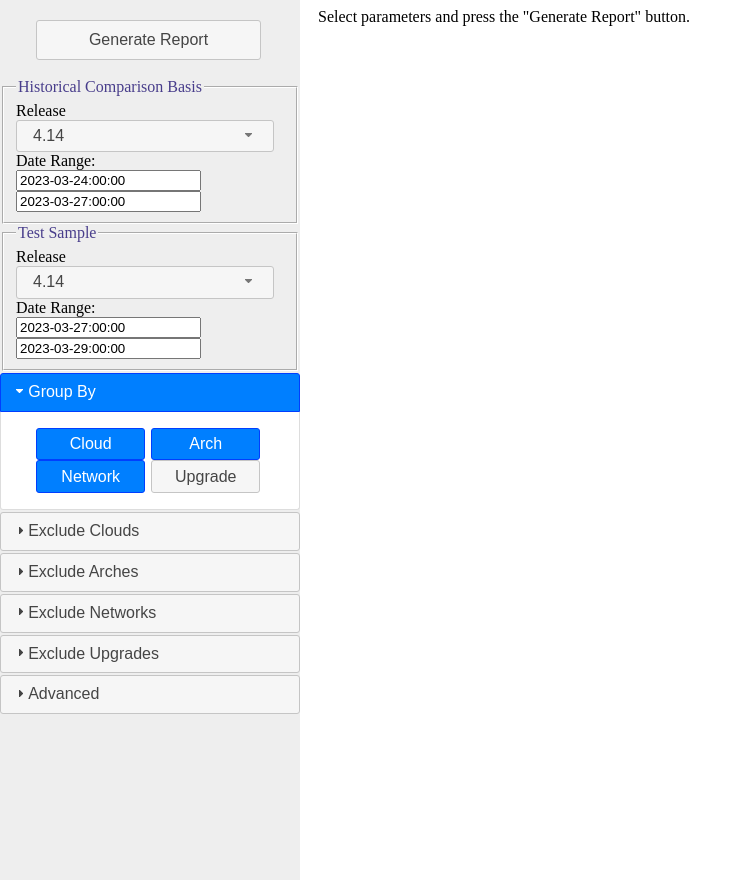
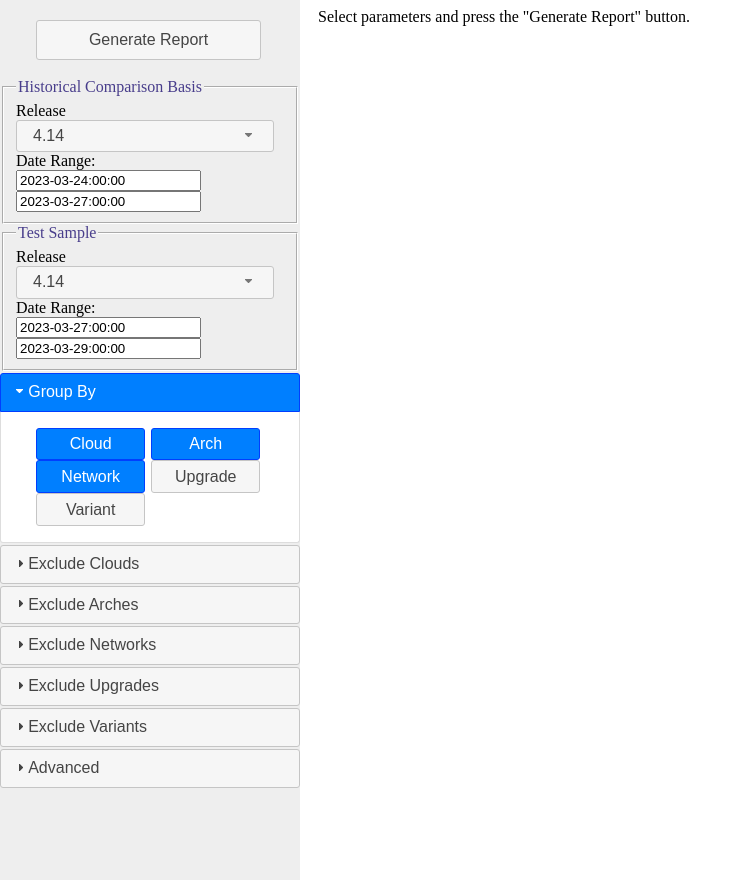
Before and after one commit to jupierce/fishers_exact, a Django app: page /main/ in a window 1280 px wide. Shown: the whole page, without its empty margins (0-752 px from the left). Run offline with Django 4.2, Linux system fonts and the light colour scheme; parts of the project's set-up code (start-up, migrations or seed data) failed here and were passed over; some libraries are stand-ins or nearby versions.

Commit message:
Adding variants as NURP-level attribute

```diff
--- a/readiness/main/views.py
+++ b/readiness/main/views.py
@@ -136,6 +136,7 @@ class AllComponentsTable(tables.Table):
 
 COLUMN_TEST_NAME = 'test_name'
 COLUMN_TESTSUITE = 'testsuite'
+COLUMN_FLAT_VARIANTS = 'flat_variants'
 COLUMN_TOTAL_COUNT = 'total_count'
 COLUMN_SUCCESS_COUNT = 'success_count'
 COLUMN_FLAKE_COUNT = 'flake_count'
@@ -173,6 +174,7 @@ def report(request):
     target_platform_name = insufficient_sanitization('platform', None)
     target_upgrade_name = insufficient_sanitization('upgrade', None)
     target_arch_name = insufficient_sanitization('arch', None)
+    target_variant_name = insufficient_sanitization('variant', None)
     target_network_name = insufficient_sanitization('network', None)
     target_environment_name = insufficient_sanitization('environment', None)
 
@@ -182,6 +184,7 @@ def report(request):
     exclude_arches_param = insufficient_sanitization('exclude_arches', None)
     exclude_networks_param = insufficient_sanitization('exclude_networks', None)
     exclude_upgrades_param = insufficient_sanitization('exclude_upgrades', None)
+    exclude_variants_param = insufficient_sanitization('exclude_variants', None)
 
     j = Junit
     pqb = select(
@@ -190,17 +193,19 @@ def report(request):
         j.arch,
         j.platform,
         j.test_id,
+        j.flat_variants,
         concat(any_value(j.testsuite), ":", any_value(j.test_name)).label(COLUMN_TEST_NAME),
         any_value(j.testsuite).label(COLUMN_TESTSUITE),
         count(j.test_id).label(COLUMN_TOTAL_COUNT),
         sum(j.success_val).label(COLUMN_SUCCESS_COUNT),
         sum(j.flake_count).label(COLUMN_FLAKE_COUNT),
     ).group_by(
+        j.test_id,
+        j.platform,
         j.network,
         j.upgrade,
         j.arch,
-        j.platform,
-        j.test_id,
+        j.flat_variants,
     )
 
     def assert_all_set(lt: Iterable, error_msg: str):
@@ -210,6 +215,16 @@ def report(request):
     assert_all_set((basis_start_dt, basis_end_dt, basis_release), 'At least one basis coordinate has not been specified')
 
     assert_all_set((sample_start_dt, sample_end_dt, sample_release), 'At least one sample coordinate has not been specified')
+
+    context = {
+        'basis_release': basis_release,
+        'basis_start_dt': basis_start_dt,
+        'basis_end_dt': basis_end_dt,
+        'sample_release': sample_release,
+        'sample_start_dt': sample_start_dt,
+        'sample_end_dt': sample_end_dt,
+        'group_by': group_by_param,
+    }
 
     if target_upgrade_name:
         pqb = pqb.filter(
@@ -237,14 +252,16 @@ def report(request):
         )
 
     if exclude_platforms_param:
-        for exclude_prefix in exclude_platforms_param.split(','):
-            if not exclude_prefix:
+        context['exclude_platforms'] = exclude_platforms_param
+        for exclude_element in exclude_platforms_param.split(','):
+            if not exclude_element:
                 continue
             pqb = pqb.filter(
-                j.platform.notlike(f'{exclude_prefix}%')
+                j.platform.notlike(f'{exclude_element}%')
             )
 
     if exclude_arches_param:
+        context['exclude_arches'] = exclude_arches_param
         for exclude_name in exclude_arches_param.split(','):
             if not exclude_name:
                 continue
@@ -253,6 +270,7 @@ def report(request):
             )
 
     if exclude_networks_param:
+        context['exclude_networks'] = exclude_networks_param
         for exclude_name in exclude_networks_param.split(','):
             if not exclude_name:
                 continue
@@ -261,6 +279,7 @@ def report(request):
             )
 
     if exclude_upgrades_param:
+        context['exclude_upgrades'] = exclude_upgrades_param
         upgrade_name_db_mapping = {
             'install': '',
             'minor': 'upgrade-minor',
@@ -271,6 +290,15 @@ def report(request):
                 continue
             pqb = pqb.filter(
                 j.upgrade != upgrade_name_db_mapping[exclude_name]
+            )
+
+    if exclude_variants_param:
+        context['exclude_variants'] = exclude_variants_param
+        for exclude_element in exclude_variants_param.split(','):
+            if not exclude_element:
+                continue
+            pqb = pqb.filter(
+                j.flat_variants.notlike(f'%{exclude_element}%')
             )
 
     # q = f'''
@@ -318,16 +346,6 @@ def report(request):
 
     ordered_environment_names: List[EnvironmentName] = sorted(list(sample_environment_model.get_ordered_environment_names()) + list(basis_environment_model.get_ordered_environment_names()))
 
-    context = {
-        'basis_release': basis_release,
-        'basis_start_dt': basis_start_dt,
-        'basis_end_dt': basis_end_dt,
-        'sample_release': sample_release,
-        'sample_start_dt': sample_start_dt,
-        'sample_end_dt': sample_end_dt,
-        'group_by': group_by_param,
-    }
-
     if target_platform_name:
         context['platform'] = target_platform_name
     if target_network_name:
@@ -336,6 +354,8 @@ def report(request):
         context['upgrade'] = target_upgrade_name
     if target_arch_name:
         context['arch'] = target_arch_name
+    if target_variant_name:
+        context['variant'] = target_variant_name
 
     if confidence_param != "95":
         context['confidence'] = confidence_param
@@ -355,6 +375,8 @@ def report(request):
             link_context['upgrade'] = environment_test_records.upgrade
         if environment_test_records.arch:
             link_context['arch'] = environment_test_records.arch
+        if environment_test_records.variant:
+            link_context['variant'] = environment_test_records.variant
 
     if target_test_id:  # Rendering a specifically requested TestRecordSet test_id
         if not target_environment_name:
@@ -382,6 +404,7 @@ def report(request):
                 ('arch', tables.Column()),
                 ('network', tables.Column()),
                 ('upgrade', tables.Column()),
+                ('variant', tables.Column()),
                 ('status', ImageColumn())
             ]
 
@@ -392,6 +415,7 @@ def report(request):
                     'arch': test_record.arch,
                     'network': test_record.network,
                     'upgrade': test_record.upgrade,
+                    'variant': test_record.flat_variants,
                 }
                 href_params = dict(context)
                 href_params.update(env_attributes)
@@ -452,6 +476,7 @@ def report(request):
                 network=sample_test_record.network,
                 upgrade=sample_test_record.upgrade,
                 arch=sample_test_record.arch,
+                flat_variants=sample_test_record.flat_variants,
                 test_id=sample_test_record.test_id,
                 test_name=sample_test_record.test_name,
                 testsuite=sample_test_record.testsuite,
@@ -476,6 +501,7 @@ def report(request):
             j.network == sample_test_record.network,
             j.upgrade == sample_test_record.upgrade,
             j.arch == sample_test_record.arch,
+            j.flat_variants == sample_test_record.flat_variants,
             j.test_id == sample_test_record.test_id
         ).group_by(
             j.file_path,
--- a/readiness/templates/main/index.html
+++ b/readiness/templates/main/index.html
@@ -181,6 +181,17 @@
                     optional_params += '&exclude_upgrades=' + exclude_upgrades;
                 }
 
+                var exclude_variants = ""
+                $(".exclude-variant-checkbox").each(function() {
+                    if ($(this).is(':checked')) {
+                        exclude_variants += $(this).val() + ",";
+                    }
+                })
+
+                if (exclude_variants) {
+                    optional_params += '&exclude_variants=' + exclude_variants;
+                }
+
                 if (!basis_start_dt || !basis_end_dt || !sample_start_dt || !sample_end_dt || group_by == "") {
                     return;
                 }
@@ -342,6 +353,11 @@
             <input class="group-by-checkbox"  type="checkbox" id="gbc-network" value="network" checked="checked">
             <label for="gbc-upgrade">Upgrade</label>
             <input class="group-by-checkbox"  type="checkbox" id="gbc-upgrade" value="upgrade">
+
+            <br>
+            <label for="gbc-variant">Variant</label>
+            <input class="group-by-checkbox"  type="checkbox" id="gbc-variant" value="variant">
+
         </div>
 
         <h3>Exclude Clouds</h3>
@@ -411,10 +427,49 @@
             <label for="iu-install">No Upgrade</label>
             <input class="exclude-upgrade-checkbox" type="checkbox" id="iu-install" value="install">
             <label for="iu-minor">Y-Stream Upgrade</label>
-            <br>
             <input class="exclude-upgrade-checkbox" type="checkbox" id="iu-minor" value="minor">
             <label for="iu-micro">Z-Stream Upgrade</label>
             <input class="exclude-upgrade-checkbox" type="checkbox" id="iu-micro" value="micro">
+        </div>
+
+        <h3>Exclude Variants</h3>
+        <div>
+            <label for="iv-standard">Standard</label>
+            <input class="exclude-variant-checkbox" type="checkbox" id="iv-standard" value="standard">
+            <br>
+
+            <label for="iv-assisted">Assisted</label>
+            <input class="exclude-variant-checkbox" type="checkbox" id="iv-assisted" value="assisted">
+
+            <label for="iv-compact">Compact</label>
+            <input class="exclude-variant-checkbox" type="checkbox" id="iv-compact" value="compact">
+
+            <label for="iv-fips">FIPS</label>
+            <input class="exclude-variant-checkbox" type="checkbox" id="iv-fips" value="fips">
+
+            <label for="iv-hypershift">HyperShift</label>
+            <input class="exclude-variant-checkbox" type="checkbox" id="iv-hypershift" value="hypershift">
+
+            <label for="iv-microshift">MicroShift</label>
+            <input class="exclude-variant-checkbox" type="checkbox" id="iv-microshift" value="microshift">
+
+            <label for="iv-osd">OSD</label>
+            <input class="exclude-variant-checkbox" type="checkbox" id="iv-osd" value="osd">
+
+            <label for="iv-serial">Serial</label>
+            <input class="exclude-variant-checkbox" type="checkbox" id="iv-serial" value="serial">
+
+            <label for="iv-proxy">Proxy</label>
+            <input class="exclude-variant-checkbox" type="checkbox" id="iv-proxy" value="proxy">
+
+            <label for="iv-rt">Real Time</label>
+            <input class="exclude-variant-checkbox" type="checkbox" id="iv-rt" value="rt,realtime">
+
+            <label for="iv-single-node">Single Node</label>
+            <input class="exclude-variant-checkbox" type="checkbox" id="iv-single-node" value="single-node">
+
+            <label for="iv-techpreview">Tech Preview</label>
+            <input class="exclude-variant-checkbox" type="checkbox" id="iv-techpreview" value="techpreview">
         </div>
 
 
```
Also changed, not shown: readiness/main/bq_junit.py (+14 -5 lines).
